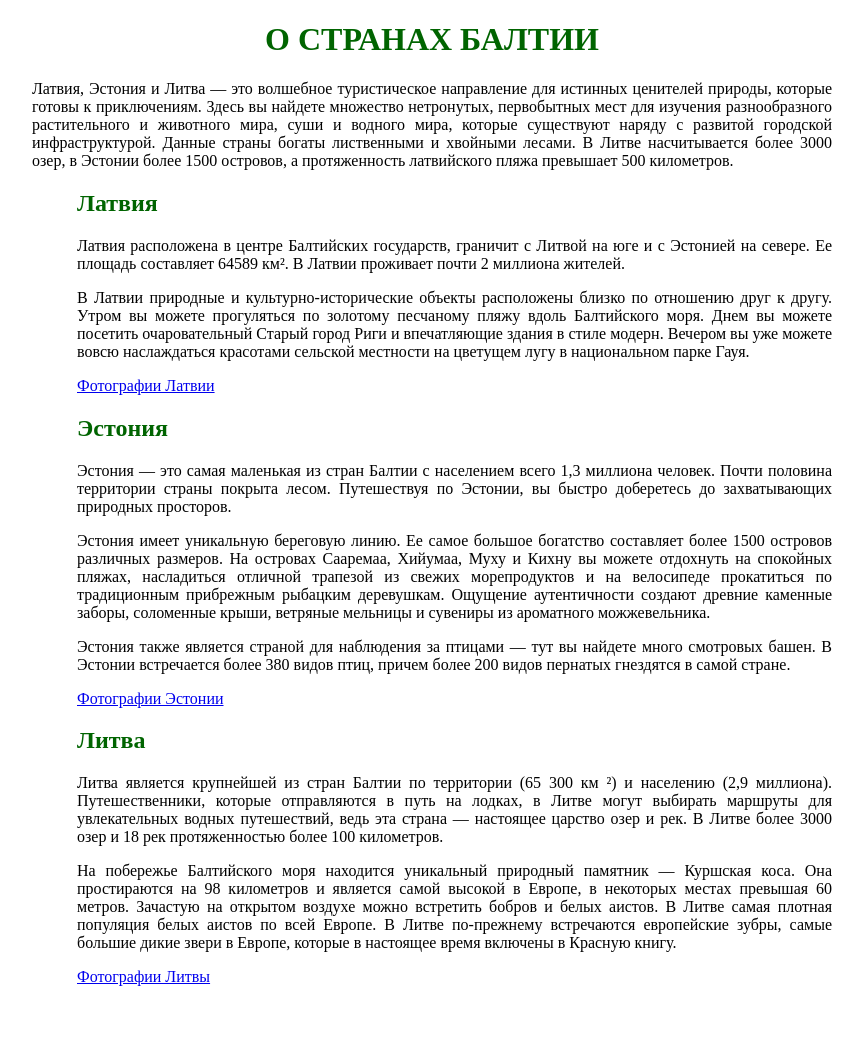
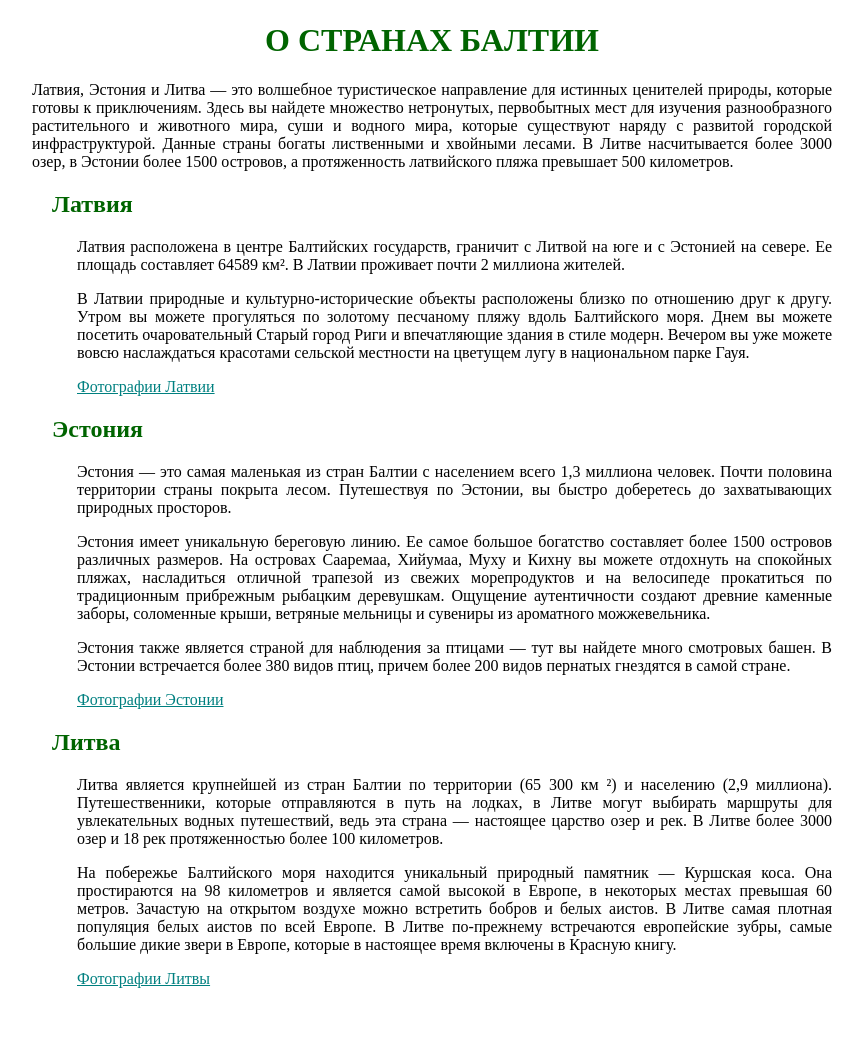
Before and after one commit to Alina248/Alina248.github.io, a PHP site: page /homework_3/index.html in a window 1280 px wide. Shown: the whole page, without its empty margins (208-1071 px from the left). Before the commit the page ends 986 px from the top, so only its background shows below. Run offline with PHP 8.4, Linux system fonts and the light colour scheme.

Commit message:
Add files via upload

```diff
--- a/homework_3/css/style.css
+++ b/homework_3/css/style.css
@@ -1,11 +1,72 @@
+/* http://meyerweb.com/eric/tools/css/reset/
+   v2.0 | 20110126
+   License: none (public domain)
+*/
+
+html, body, div, span, applet, object, iframe,
+h1, h2, h3, h4, h5, h6, p, blockquote, pre,
+a, abbr, acronym, address, big, cite, code,
+del, dfn, em, img, ins, kbd, q, s, samp,
+small, strike, strong, sub, sup, tt, var,
+b, u, i, center,
+dl, dt, dd, ol, ul, li,
+fieldset, form, label, legend,
+table, caption, tbody, tfoot, thead, tr, th, td,
+article, aside, canvas, details, embed,
+figure, figcaption, footer, header, hgroup,
+menu, nav, output, ruby, section, summary,
+time, mark, audio, video {
+	margin: 0;
+	padding: 0;
+	border: 0;
+	font-size: 100%;
+	font: inherit;
+	vertical-align: baseline;
+}
+/* HTML5 display-role reset for older browsers */
+article, aside, details, figcaption, figure,
+footer, header, hgroup, menu, nav, section {
+	display: block;
+}
+body {
+	/*line-height: 1;*/
+	line-height: normal;
+}
+ol, ul {
+	list-style: none;
+}
+blockquote, q {
+	quotes: none;
+}
+blockquote:before, blockquote:after,
+q:before, q:after {
+	content: '';
+	content: none;
+}
+table {
+	border-collapse: collapse;
+	border-spacing: 0;
+}
+
+/* MAIN CSS */
+
 .container {
 	width: 800px;
-	margin: 0 auto;
+	margin: 22px auto 50px;
 	font-size: 16px;
 }
 
 h1 {
+	font-size: 32px;
+	font-weight: bold;
 	text-align: center;
+	margin: 22px 0;
+}
+
+h2 {
+	font-size: 24px;
+	font-weight: bold;
+	margin: 20px;
 }
 
 h1, h2 {
@@ -13,9 +74,34 @@ h1, h2 {
 }
 
 p {
+	margin: 16px 0;
 	text-align: justify;
 }
 
-.country-info {
+a {
+	color: teal;
+}
+
+.country-info p,
+.country-info a {
 	padding-left: 45px;
 }
+
+img {
+	width: 30%;
+}
+
+.gallery {
+	text-align: center;
+}
+
+.gallery-text {
+	border-bottom: 1px dashed darkgreen;
+	padding-bottom: 20px;
+}
+
+.navigation {
+	text-align: center;
+	margin-top: 20px;
+	font-size: 18px;
+}
```
